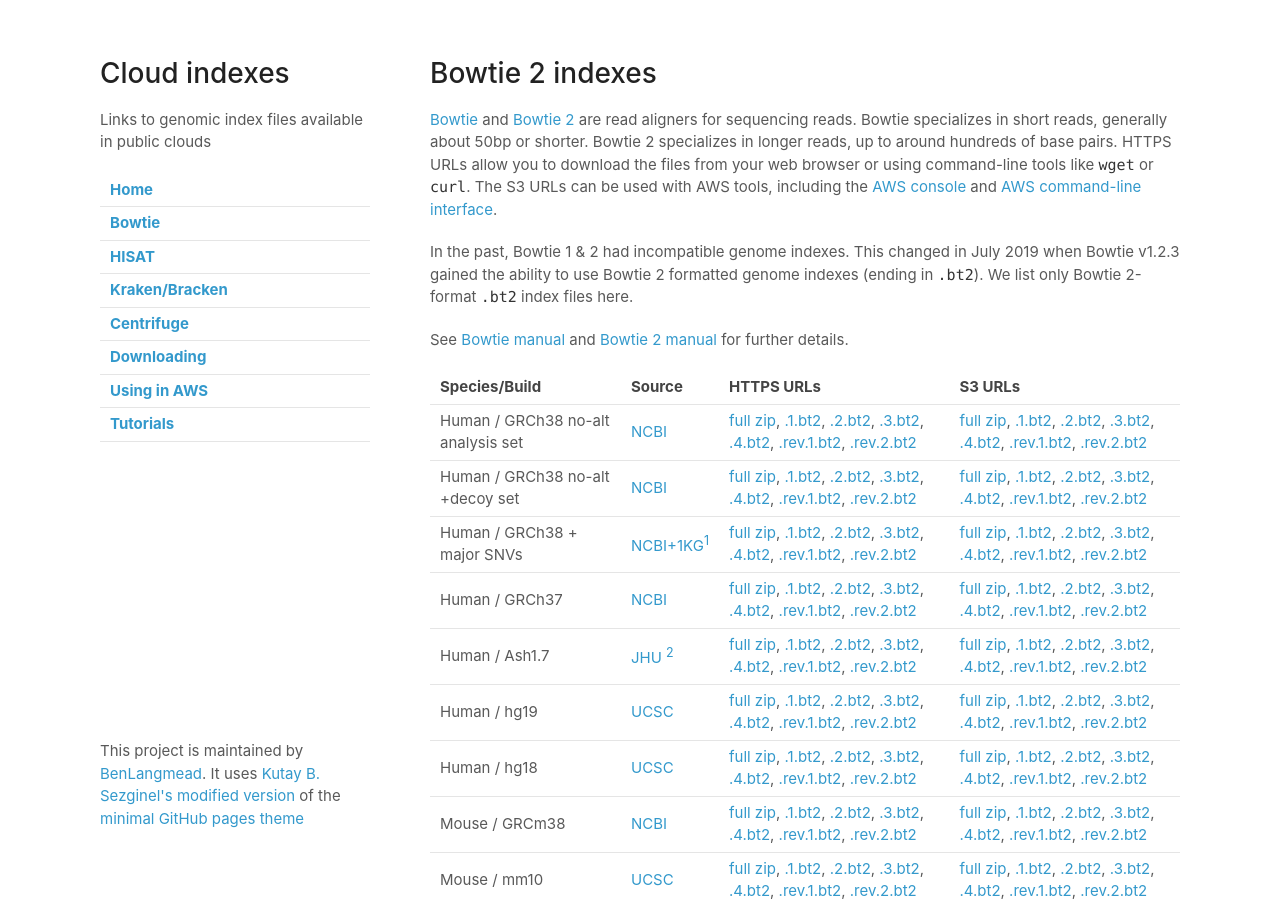
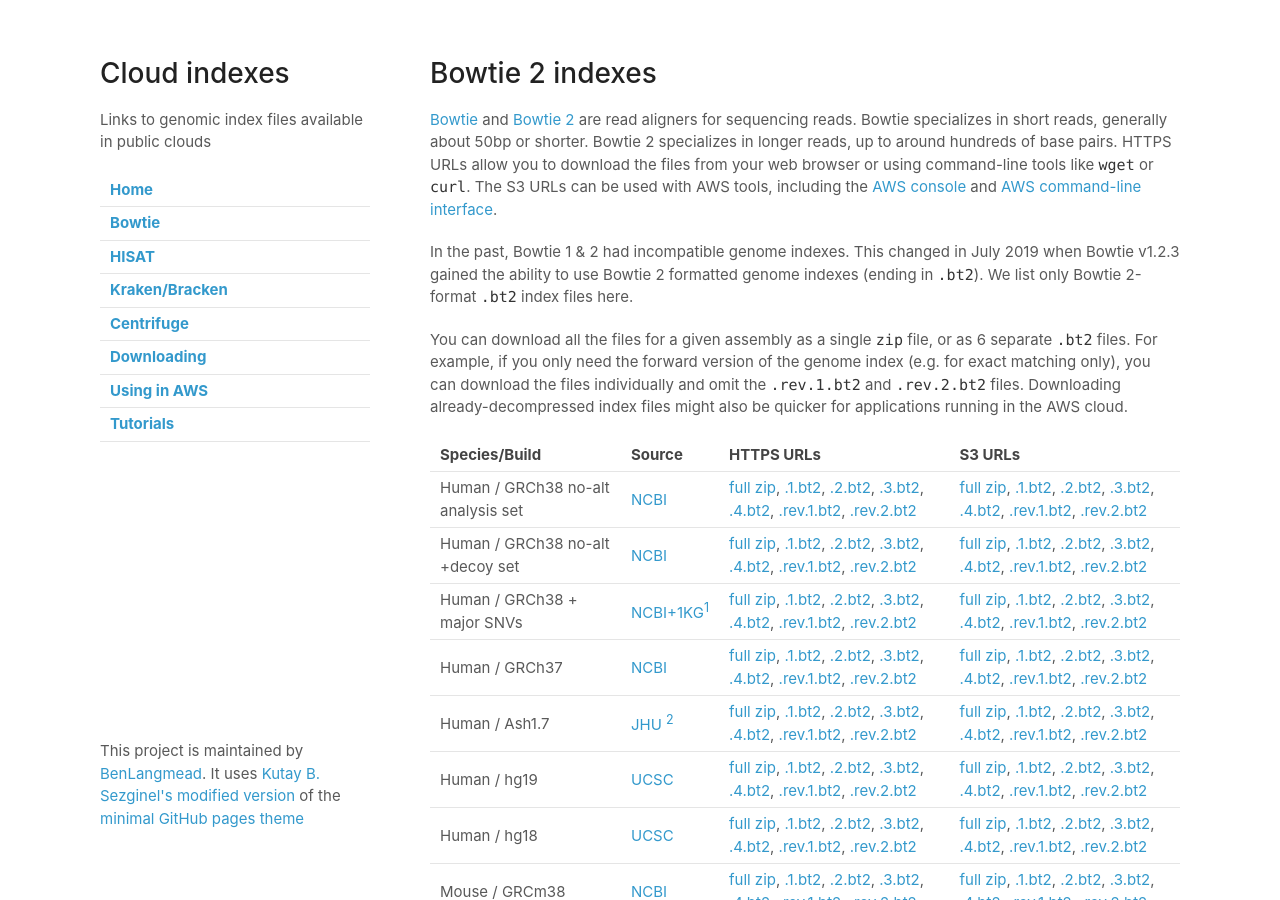
Before and after one commit to BenLangmead/aws-indexes, a Jekyll site: the page built from docs/bowtie.md, in a window 1280 px wide and 900 px high. Built offline with Jekyll 4.4.1, drawn with Linux system fonts in a browser that asks for light colours; our own code applies the rules of GitHub Pages for plain Markdown files.

Commit message:
more detailed explanation of why you might download separately versus together

```diff
--- a/docs/bowtie.md
+++ b/docs/bowtie.md
@@ -4,7 +4,7 @@
 
 In the past, Bowtie 1 & 2 had incompatible genome indexes.  This changed in July 2019 when Bowtie v1.2.3 gained the ability to use Bowtie 2 formatted genome indexes (ending in `.bt2`).  We list only Bowtie 2-format `.bt2` index files here.
 
-See [Bowtie manual](http://bowtie-bio.sourceforge.net/manual.shtml) and [Bowtie 2 manual](http://bowtie-bio.sourceforge.net/bowtie2/manual.shtml) for further details.
+You can download all the files for a given assembly as a single `zip` file, or as 6 separate `.bt2` files.  For example, if you only need the forward version of the genome index (e.g. for exact matching only), you can download the files individually and omit the `.rev.1.bt2` and `.rev.2.bt2` files.  Downloading already-decompressed index files might also be quicker for applications running in the AWS cloud.
 
 <div class="datatable-begin"></div>
 
```
